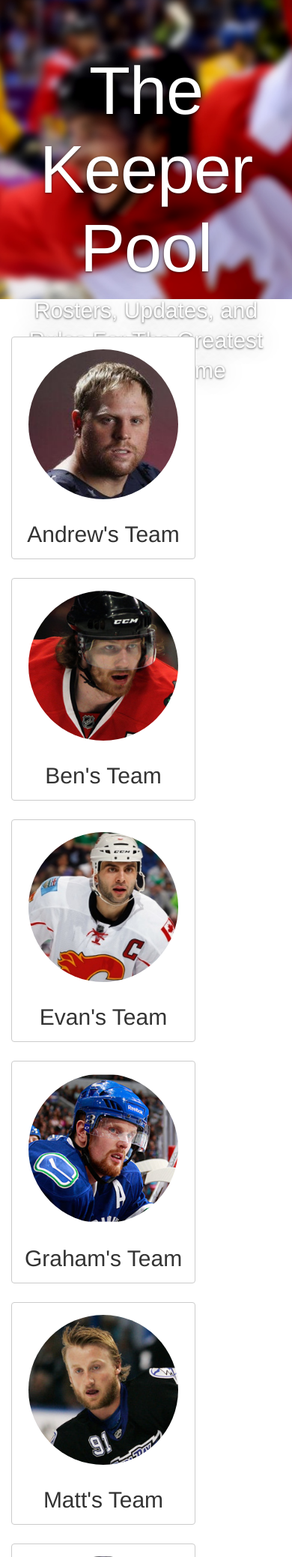
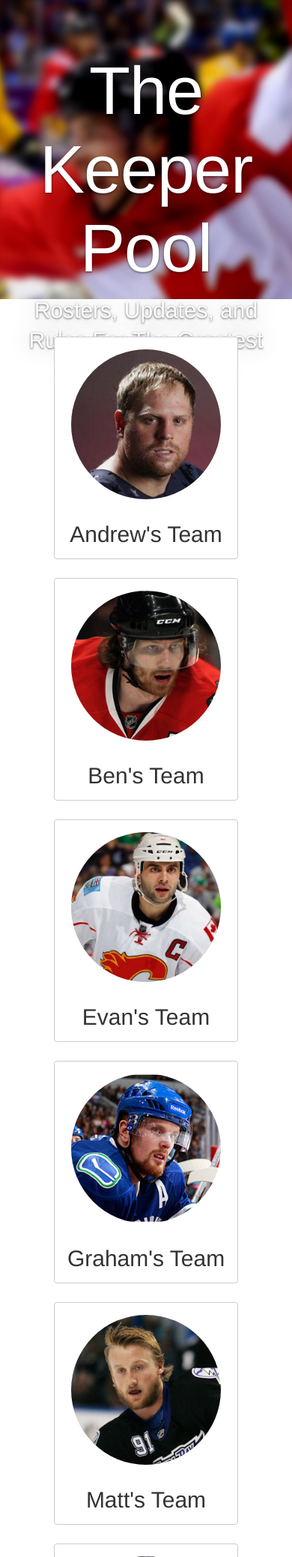
Before and after one commit to Benmiller313/theKeeperPool, a Django app: page / in a window 390 px wide. Shown: the part 51-2128 px from the top of the page at 75% size. Run offline with Django 3.2, Linux system fonts and the light colour scheme; data comes from the database, SQL or seed files in the repository; some libraries are stand-ins or nearby versions.

Commit message:
Center home page buttons for mobile

```diff
--- a/teampages/static/teampages/css/home.css
+++ b/teampages/static/teampages/css/home.css
@@ -45,3 +45,8 @@
 .teampage-link {
 	margin-bottom: 25px;
 }
+
+
+#main-content > .container > .row > div {
+  text-align: center;
+}
```
